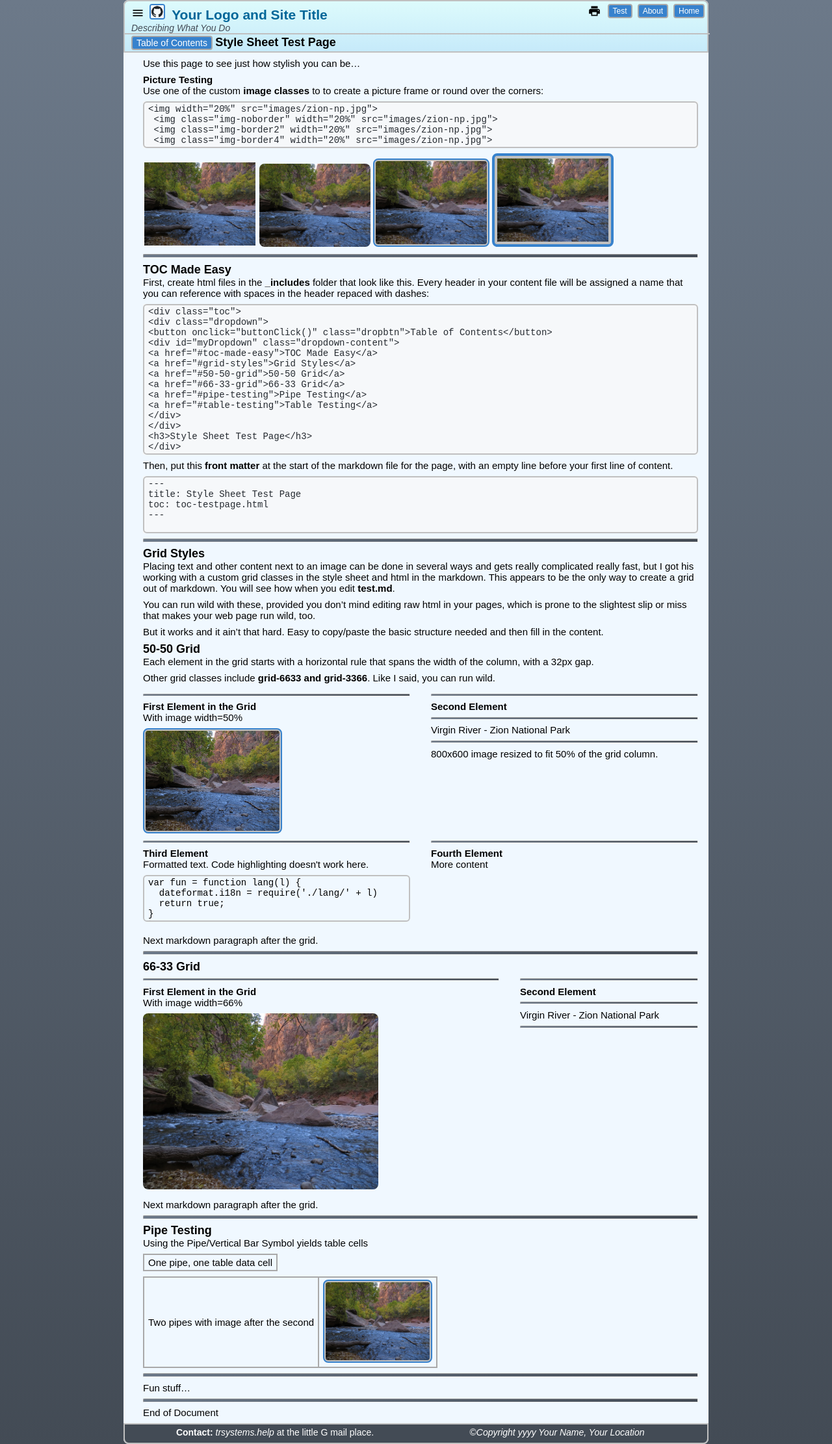
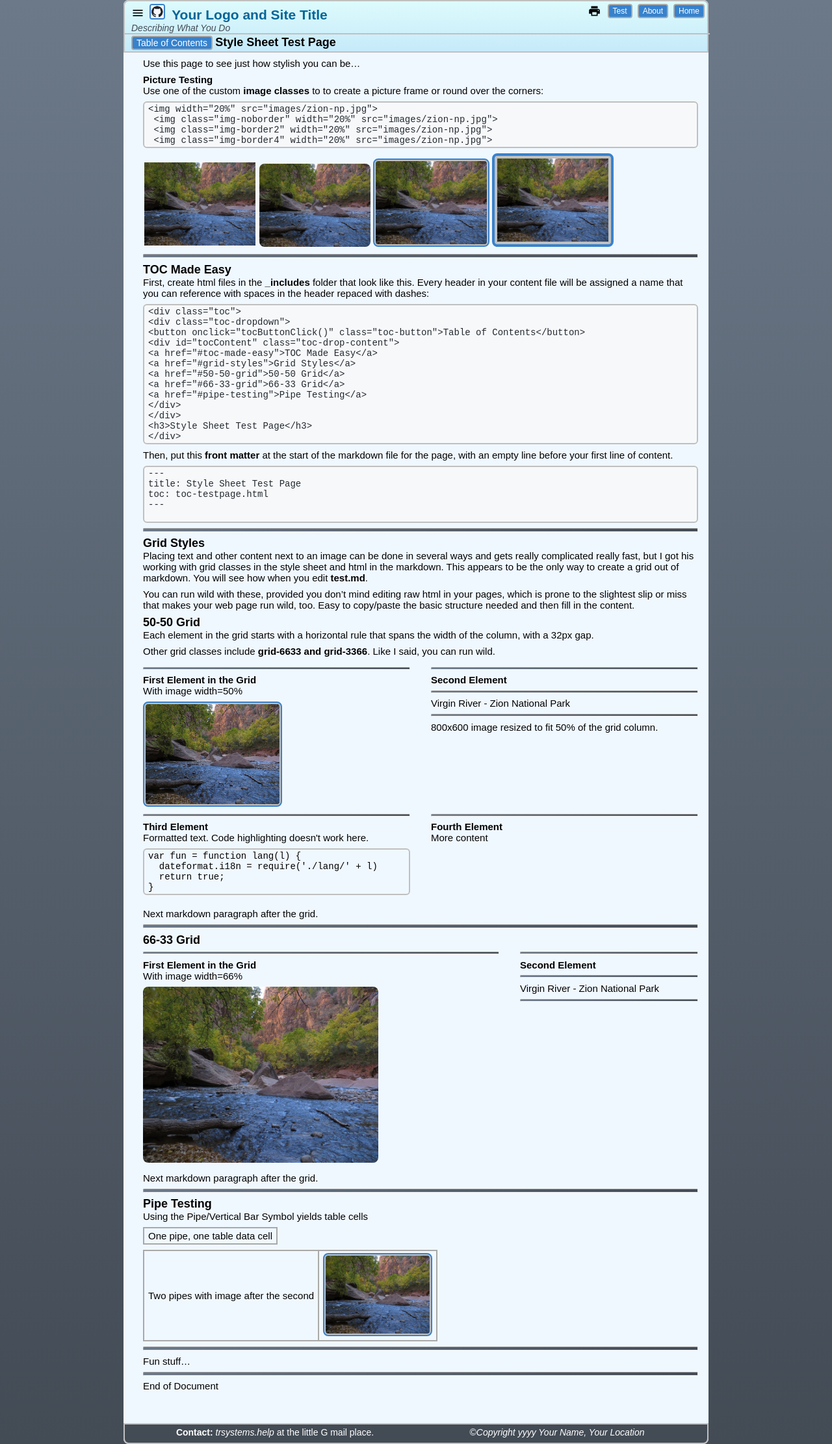
Before and after one commit to TR-Systems/modernist, a Jekyll site: the page built from test.md, in a window 1280 px wide. Shown: the whole page at 65% size. Built offline with Jekyll 4.4.1, drawn with Linux system fonts in a browser that asks for light colours; our own code applies the rules of GitHub Pages for plain Markdown files.

Commit message:
wrapping it up

````diff
--- a/test.md
+++ b/test.md
@@ -27,15 +27,14 @@ First, create html files in the **_includes** folder that look like this. Every
 
 ```
 <div class="toc">
-<div class="dropdown">
-<button onclick="buttonClick()" class="dropbtn">Table of Contents</button>
-<div id="myDropdown" class="dropdown-content">
+<div class="toc-dropdown">
+<button onclick="tocButtonClick()" class="toc-button">Table of Contents</button>
+<div id="tocContent" class="toc-drop-content">
 <a href="#toc-made-easy">TOC Made Easy</a>
 <a href="#grid-styles">Grid Styles</a>
 <a href="#50-50-grid">50-50 Grid</a>
 <a href="#66-33-grid">66-33 Grid</a>
 <a href="#pipe-testing">Pipe Testing</a>
-<a href="#table-testing">Table Testing</a>
 </div>
 </div>
 <h3>{{ page.title }}</h3>
@@ -55,11 +54,9 @@ toc: toc-testpage.html
 ---
 
 ### Grid Styles
-Placing text and other content next to an image can be done in several ways and gets really complicated really fast, but I got his working with a custom grid classes in the style sheet and html in the markdown. This appears to be the only way to create a grid out of markdown. You will see how when you edit **test.md**.
+Placing text and other content next to an image can be done in several ways and gets really complicated really fast, but I got his working with grid classes in the style sheet and html in the markdown. This appears to be the only way to create a grid out of markdown. You will see how when you edit **test.md**.
 
-You can run wild with these, provided you don't mind editing raw html in your pages, which is prone to the slightest slip or miss that makes your web page run wild, too.
-
-But it works and it ain't that hard. Easy to copy/paste the basic structure needed and then fill in the content.
+You can run wild with these, provided you don't mind editing raw html in your pages, which is prone to the slightest slip or miss that makes your web page run wild, too. Easy to copy/paste the basic structure needed and then fill in the content.
 
 ### 50-50 Grid
 Each element in the grid starts with a horizontal rule that spans the width of the column, with a 32px gap.
````
